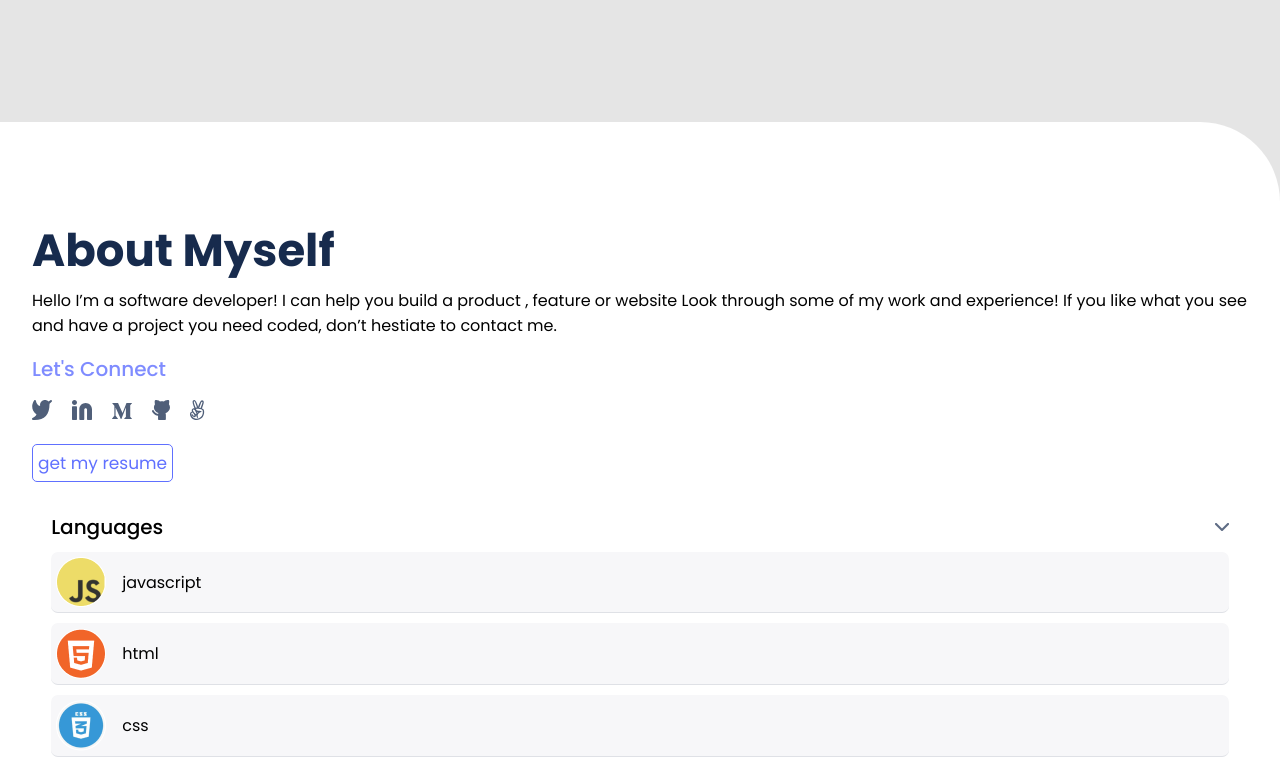
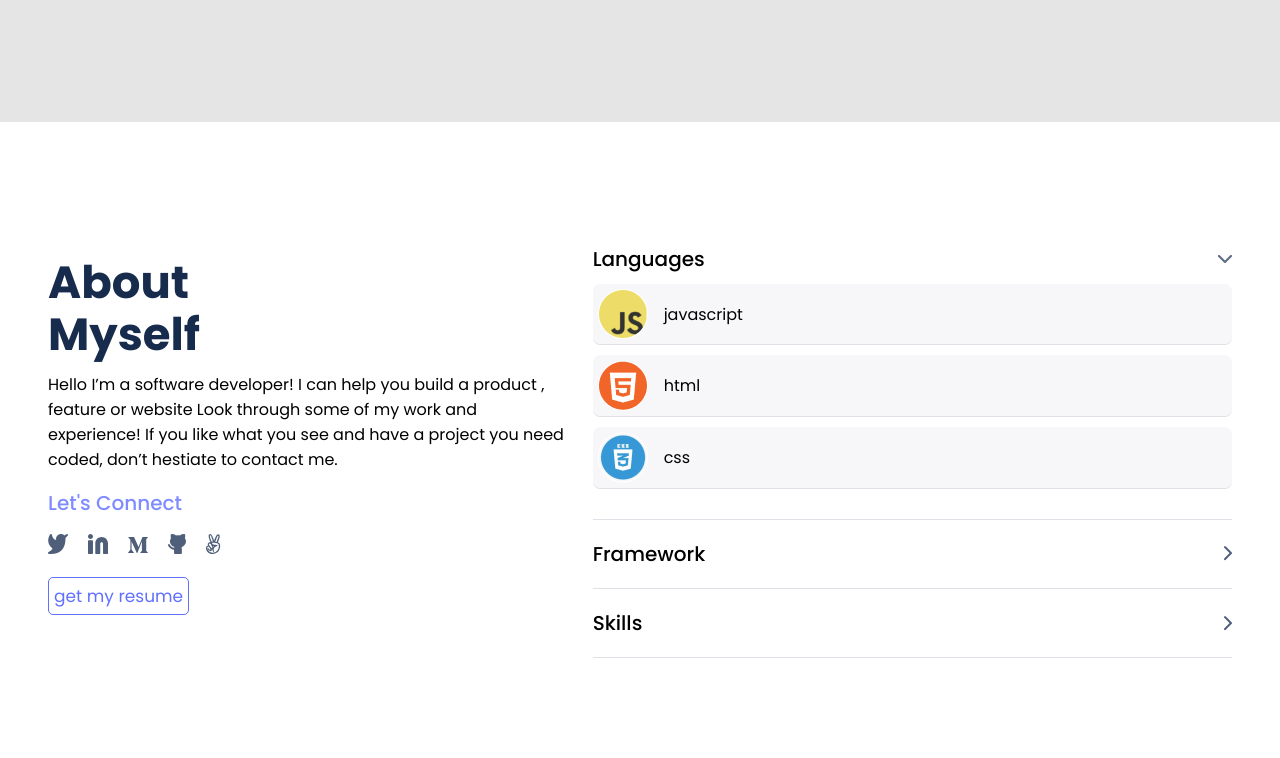
Before and after one commit to Tobby8629/Tobby-portfolio, a website: page index.html in a window 1280 px wide. Shown: the part 2960-3718 px from the top of the page. Drawn offline with Linux system fonts and the light colour scheme.

Commit message:
create the desktop about section

```diff
--- a/index.html
+++ b/index.html
@@ -233,13 +233,19 @@
   </section>
 
 
-  <section id="about">
-    <h1>about myself</h1>
+  <section class="general">
+    <main id="about">
+
+      <div class="main">
+
+        <h1>about <br> myself</h1>
+
         <p>
           Hello I’m a software developer! I can help you build a product ,
           feature or website Look through some of my work and experience!
           If you like what you see and have a project you need coded, don’t hestiate to contact me.
         </p>
+
         <div class="socials">
           <h3>let's connect</h3>
           <ul class="links">
@@ -248,20 +254,24 @@
                 <img src="images/twitter.svg" alt="">
               </a>
             </li>
+
             <li>
               <a href="">
                 <img src="images/Linkedin icon.svg" alt="">
               </a>
             </li>
+
             <li>
               <a href="">
                 <img src="images/m.svg" alt="">
             </li>
+
             <li>
               <a href="">
                 <img src="images/github.svg" alt="">
               </a>
             </li>
+
             <li>
               <a href="">
                 <img src="images/peace.svg" alt="">
@@ -271,6 +281,9 @@
         </div>
 
         <button class="btn">get my resume</button>
+
+      </div>
+
 
       <ul class="ability">
         <li>
@@ -307,8 +320,9 @@
         </li>
       </ul>
 
-  </section>
-  <section id="contact">
+    </main>
+
+    <main id="contact">
       <h2>contact me</h2>
       <p>
         If you have an application you are interested in developing,
@@ -320,6 +334,7 @@
         <textarea required name="user-message" id=""  maxlength="500" placeholder="write your message here"></textarea>
         <button type="submit" class="btn" >get in touch</button>
       </form>
+    </main>
   </section>
 </body>
 </html>
--- a/style.css
+++ b/style.css
@@ -220,12 +220,14 @@ nav li a {
 
 /************** the about style *******************/
 
+.general {
+  background-color: white;
+}
+
 #about {
   background-color: white;
   border-top-right-radius: 5rem;
-  padding: 2rem;
-  margin-bottom: 4rem;
-  padding-top: 103px;
+  padding: 103px 3rem;
 }
 
 #about h1 {
@@ -254,7 +256,7 @@ nav li a {
 .ability li {
   list-style: none;
   border-bottom: 1px solid #dfe1e6;
-  padding: 1.2rem;
+  padding: 1.2rem 0;
 }
 
 .flex {
@@ -321,6 +323,7 @@ nav li a {
 
 #contact textarea {
   height: 150px;
+  resize: none;
 }
 
 #contact button {
@@ -414,4 +417,25 @@ nav li a {
   .mobile {
     display: none;
   }
+
+  /*********** about ******************/
+
+  #about {
+    display: flex;
+    align-items: center;
+    justify-content: space-between;
+  }
+
+  #about .main {
+    width: 45%;
+  }
+
+  .ability {
+    width: 54%;
+  }
+
+  #about .main p {
+    font-size: 16px;
+    margin-right: 1rem;
+  }
 }
```
Lines whose indentation alone changed are shown as unchanged.
